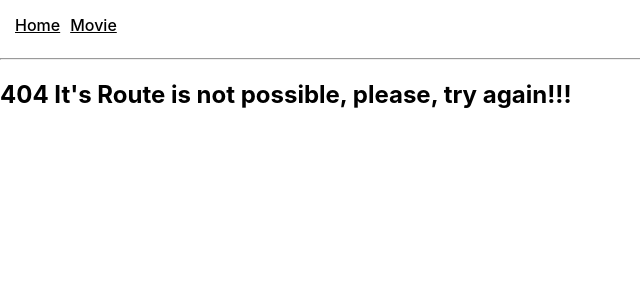
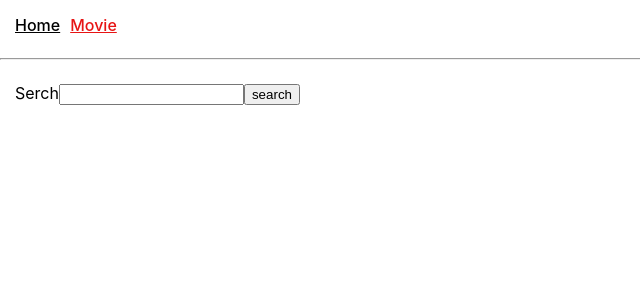
Before and after one commit to Sergey-Markov/goit-react-hw-04-movies, a React (Create React App) app: page /movies in a window 1280 px wide. Before the commit this address had no page. Shown: the top 300 px of the page, without its empty margins (0-640 px from the left). Built offline with nearby package versions, Linux system fonts and the light colour scheme.

Commit message:
complete VoviesPage

```diff
--- a/src/App.js
+++ b/src/App.js
@@ -19,7 +19,7 @@ function App() {
         <Route path="/movies/:moviesId">
           <MovieDetailsPage />
         </Route>
-        <Route path="/movie">
+        <Route path="/movies">
           <MoviesPage />
         </Route>
 
--- a/src/Components/MoviesPage/MoviesPage.js
+++ b/src/Components/MoviesPage/MoviesPage.js
@@ -1,7 +1,7 @@
 import SearchForm from "../SearchForm/SearchForm";
 import { useState, useEffect } from "react";
 import { fetchMoviesBySearch } from "../../Service/Service";
-import { NavLink } from "react-router-dom";
+import { NavLink, useRouteMatch } from "react-router-dom";
 import s from "../MoviesPage/MoviesPage.module.css";
 
 export default function MoviesPage() {
@@ -9,6 +9,7 @@ export default function MoviesPage() {
   const [searchMovie, setSearchMovie] = useState([]);
   const [page, setPage] = useState(1);
   const [status, setStatus] = useState("idle");
+  const { url } = useRouteMatch();
 
   useEffect(() => {
     if (!search) {
@@ -56,7 +57,7 @@ export default function MoviesPage() {
           {searchMovie &&
             searchMovie.map((film) => (
               <li key={film.id}>
-                <NavLink to="/films/:movie">
+                <NavLink to={`${url}/${film.id}`}>
                   {film.original_title} ({film.release_date})
                 </NavLink>
               </li>
--- a/src/Components/Navigation/Navigation.js
+++ b/src/Components/Navigation/Navigation.js
@@ -7,7 +7,7 @@ export default function Navigation() {
       <NavLink to="/" exact className={s.items} activeClassName={s.activeLink}>
         Home
       </NavLink>
-      <NavLink to="/movie" className={s.items} activeClassName={s.activeLink}>
+      <NavLink to="/movies" className={s.items} activeClassName={s.activeLink}>
         Movie
       </NavLink>
     </nav>
```
